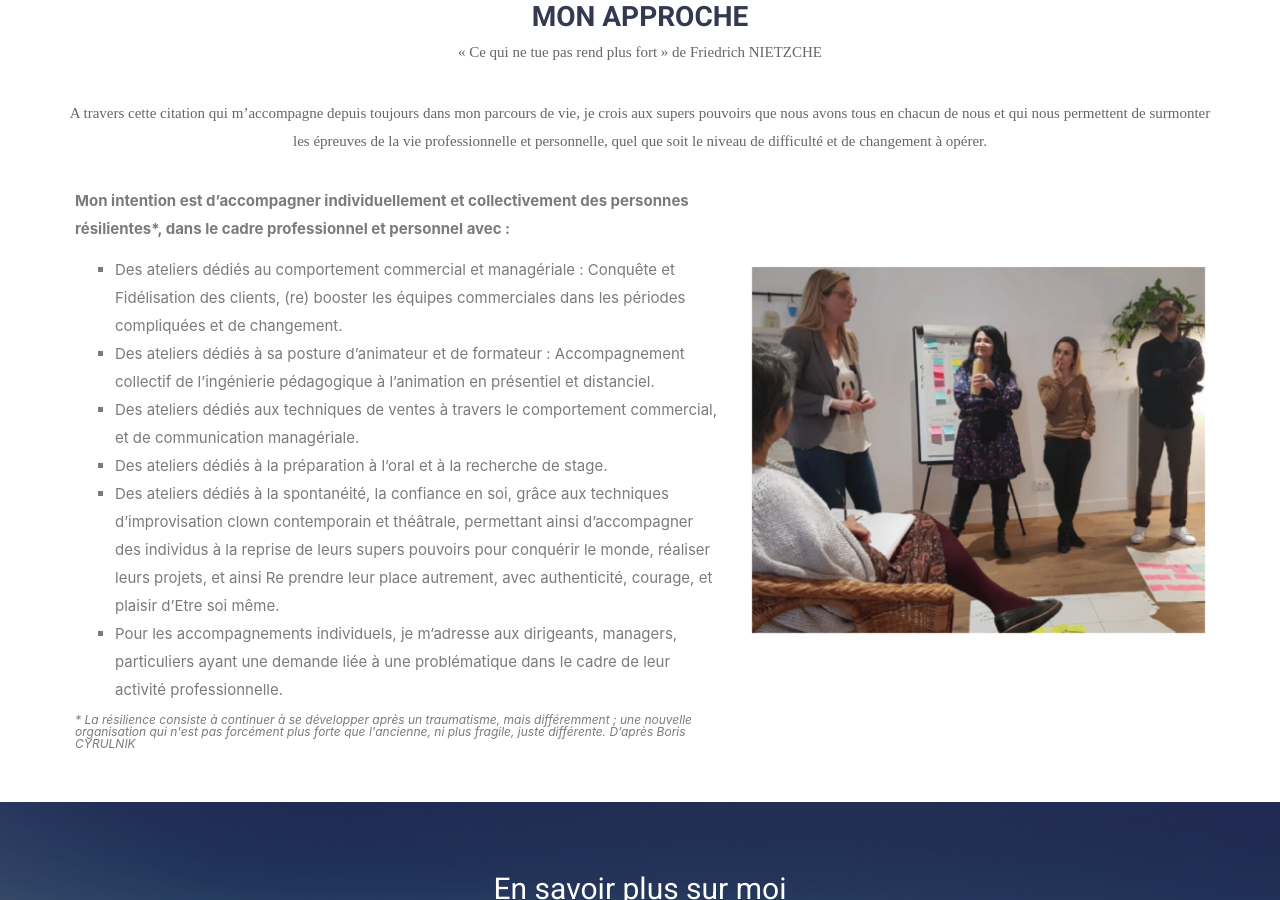
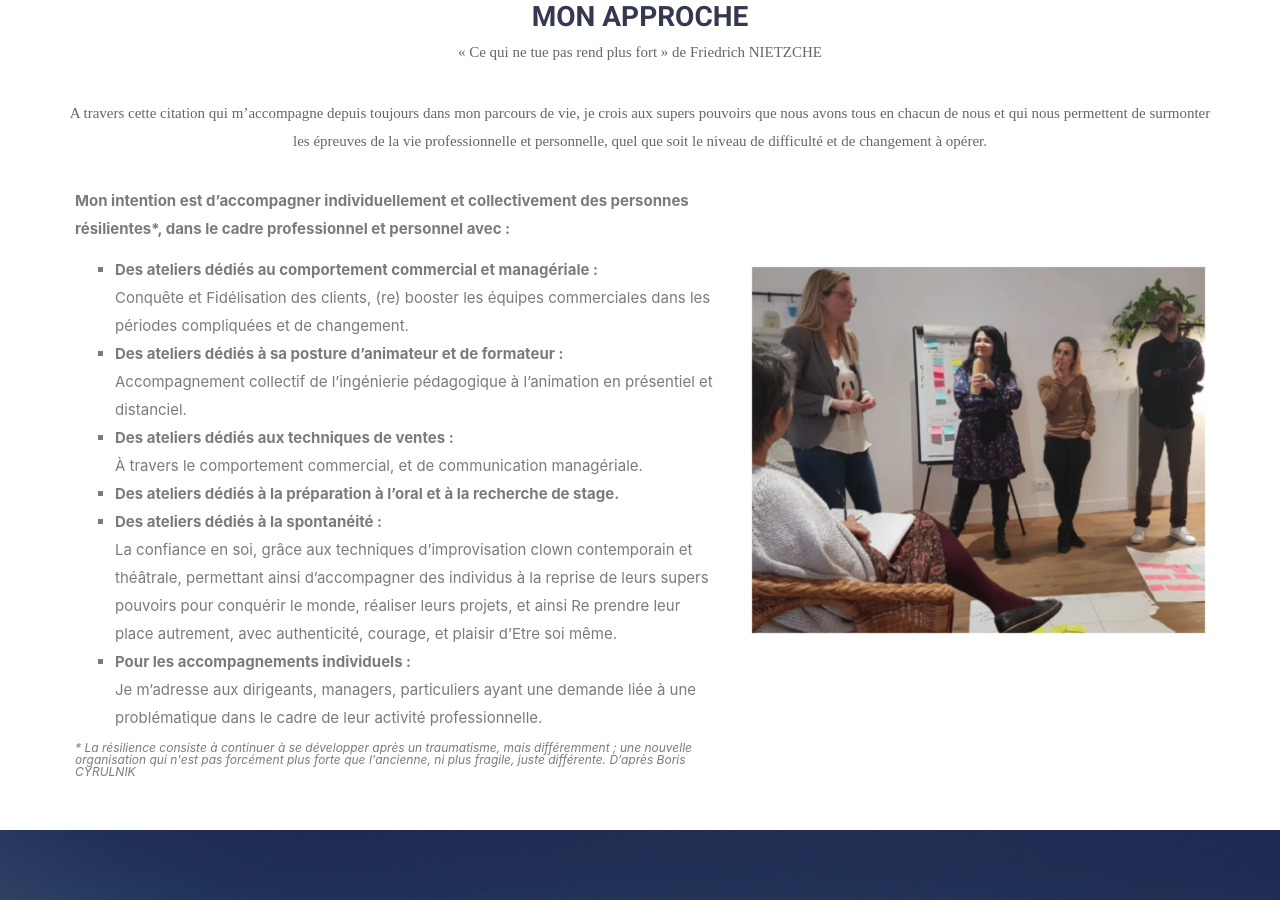
Before and after one commit to IsmaelSANE/sabine-coach, a Jekyll site: the page built from index.html, in a window 1280 px wide and 900 px high, scrolled down 1693 px. Built offline with Jekyll 4.4.1, drawn with Linux system fonts in a browser that asks for light colours; nearby versions of some CDN libraries; some web fonts are replaced.

```diff
--- a/index.html
+++ b/index.html
@@ -116,22 +116,24 @@ permalink: /
             </p>
               <ol style="list-style-type: square; font-size: 15px; line-height: 28px; color: #7B7B7B;">
                 <li>
-                  Des ateliers dédiés au comportement commercial et managériale : Conquête et Fidélisation des clients, (re) booster les équipes commerciales dans les périodes compliquées et de changement.
+                  <strong>Des ateliers dédiés au comportement commercial et managériale :</strong> <br>Conquête et Fidélisation des clients, (re) booster les équipes commerciales dans les périodes compliquées et de changement.
                 </li>
                 <li>
-                  Des ateliers dédiés à sa posture d’animateur et de formateur : Accompagnement collectif de l’ingénierie pédagogique à l’animation en présentiel et distanciel.
+                  <strong>Des ateliers dédiés à sa posture d’animateur et de formateur :</strong> <br>Accompagnement collectif de l’ingénierie pédagogique à l’animation en présentiel et distanciel.
                 </li>
                 <li>
-                  Des ateliers dédiés aux techniques de ventes à travers le comportement commercial, et de communication managériale.
+                  <strong>Des ateliers dédiés aux techniques de ventes :</strong> <br> À travers le comportement commercial, et de communication managériale.
                 </li>
                 <li>
-                  Des ateliers dédiés à la préparation à l’oral et à la recherche de stage.
+                  <strong>Des ateliers dédiés à la préparation à l’oral et à la recherche de stage.</strong>
                 </li>
                 <li>
-                  Des ateliers dédiés à la spontanéité, la confiance en soi, grâce aux techniques d’improvisation clown contemporain et théâtrale, permettant ainsi d’accompagner des individus à la reprise de leurs supers pouvoirs pour conquérir le monde, réaliser leurs projets, et ainsi Re prendre leur place autrement, avec authenticité, courage, et plaisir d’Etre soi même.
+                  <strong>Des ateliers dédiés à la spontanéité : </strong> <br>
+                  La confiance en soi, grâce aux techniques d’improvisation clown contemporain et théâtrale, permettant ainsi d’accompagner des individus à la reprise de leurs supers pouvoirs pour conquérir le monde, réaliser leurs projets, et ainsi Re prendre leur place autrement, avec authenticité, courage, et plaisir d’Etre soi même.
                 </li>
                 <li>
-                  Pour les accompagnements individuels, je m’adresse aux dirigeants, managers, particuliers ayant une demande liée à une problématique dans le cadre de leur activité professionnelle.
+                  <strong>Pour les accompagnements individuels : </strong> <br>
+                  Je m’adresse aux dirigeants, managers, particuliers ayant une demande liée à une problématique dans le cadre de leur activité professionnelle.
                 </li>
               </ol>
             <p style="padding-top: 0; padding-bottom: 40px; font-size: 12px;line-height: 12px;">
```
